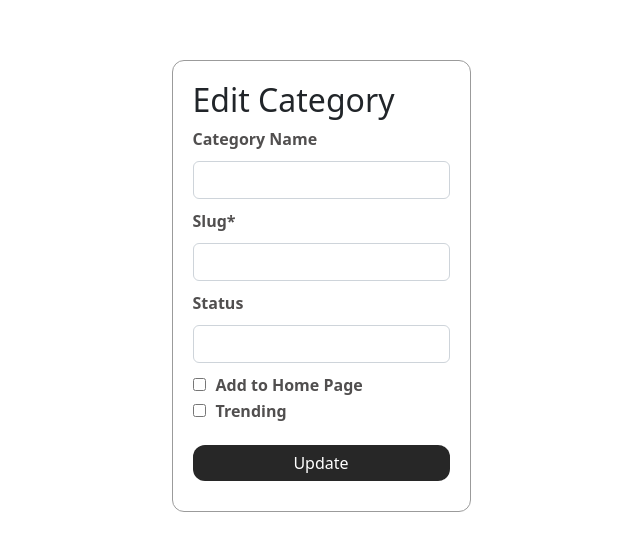
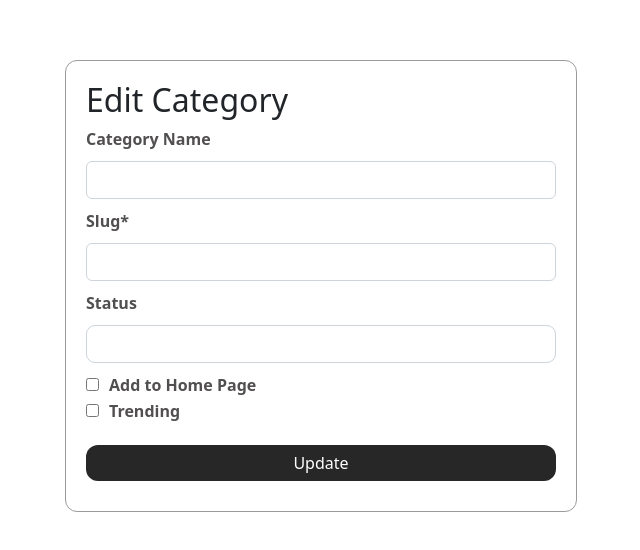
Before and after one commit to Tarunkumar292/atozsports, a React (Create React App) app in the folder atozreact/: page /editcategory in a window 1280 px wide. Shown: the part 114-664 px from the top of the page, without its empty margins (319-959 px from the left). Built offline with nearby package versions, Linux system fonts and the light colour scheme.

Commit message:
category pop up

```diff
--- a/atozreact/src/components/Screens/Editcategory.js
+++ b/atozreact/src/components/Screens/Editcategory.js
@@ -24,13 +24,13 @@
                             type="text"
                         />
                     </div>
-                    <div>
+                    <div className='d-flex flex-column'>
                         <label htmlFor="status">Status</label>
-                        <input
-                            id="status"
-                            className="category-field form-control"
-                            type="text"
-                        />
+                        <select className='select'>
+                            <option value=''>Select Category</option>
+                            <option value='active'>Active</option>
+                            <option value='inactive'>Inactive</option>
+                        </select>
                     </div>
                 </div>
                 <div className="checkbox-group d-flex">
--- a/atozreact/src/components/Screens/index.css
+++ b/atozreact/src/components/Screens/index.css
@@ -104,7 +104,7 @@
     border: 1px solid #CED4DA;
 }
 
-.category-add div{
+.category-add div {
     width: 45%;
 }
 
@@ -115,9 +115,11 @@
     color: #514F4F;
     font-weight: 600;
 }
-.checkbox-group label{
+
+.checkbox-group label {
     margin: 0;
 }
+
 /***** Button Styles *****/
 .table-responsive .btn-edit {
     border: none;
@@ -216,52 +218,65 @@
 
 /***** edit category popup section *****/
 
-.editcategory-page{
+.editcategory-page {
     height: 100vh;
     justify-content: center;
     align-items: center;
 }
 
-
-.category-edit{
+.category-edit {
+    width: 40%;
     padding: 20px;
     border: 1px solid #9B9B9B;
     border-radius: 12px;
 }
 
-.category-edit .category-add{
+@media (max-width: 768px) {
+    .category-edit {
+        width: 60%;
+    }
+}
+
+.category-edit .category-add {
     flex-direction: column;
     gap: 10px;
     margin: 0;
     justify-content: normal;
 }
-.category-edit .category-add div{
+
+.category-edit .category-add div {
     width: 100%;
 }
 
-.category-edit .checkbox-group{
+.category-edit .checkbox-group {
     margin: 10px 0px;
     flex-direction: column;
 }
 
-.category-edit .checkbox-group .form-label{
+.category-edit .checkbox-group .form-label {
     margin-left: 10px;
 }
+
 .category-edit .form-check {
     padding: 0;
 }
 
-.category-edit .btn-update{
+.category-edit .btn-update {
     background: #272727;
     color: #fff;
     border: none;
     border-radius: 12px;
     width: 100%;
     margin: 10px 0px;
-
 }
 
-
+.category-edit .select {
+    background: #FFFFFF;
+    color: #fff;
+    border: 1px solid #CED4DA;
+    padding: .375rem .75rem;
+    border-radius: 9px;
+}
 
 /***** Pagination Styles *****/
 .pagination {
```
